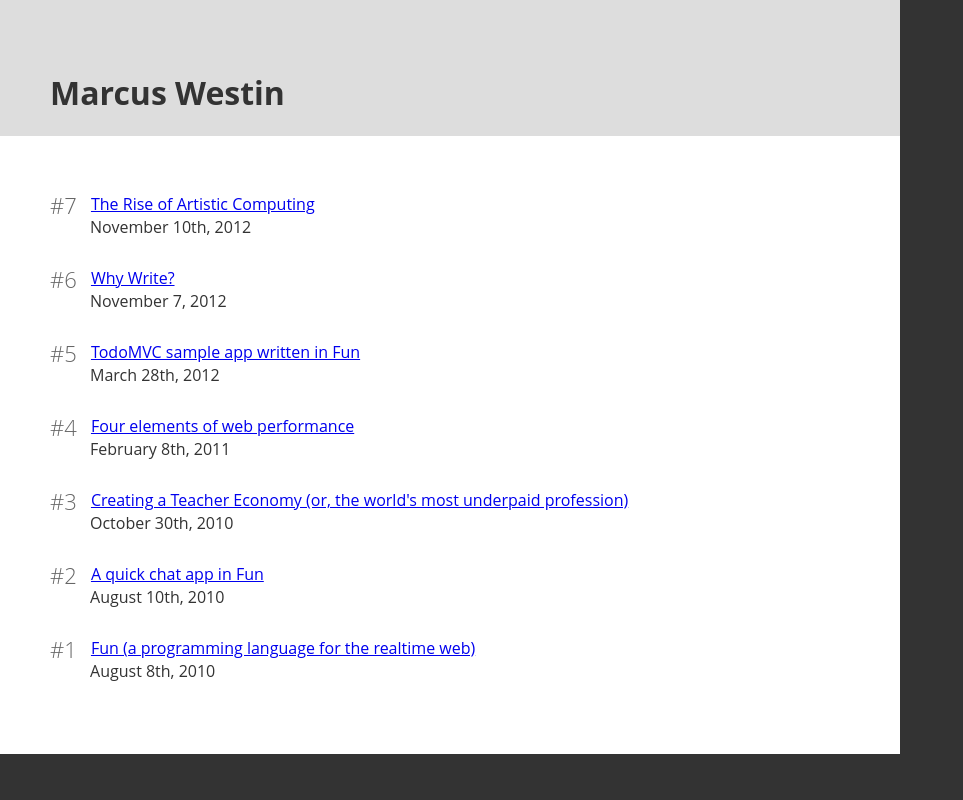
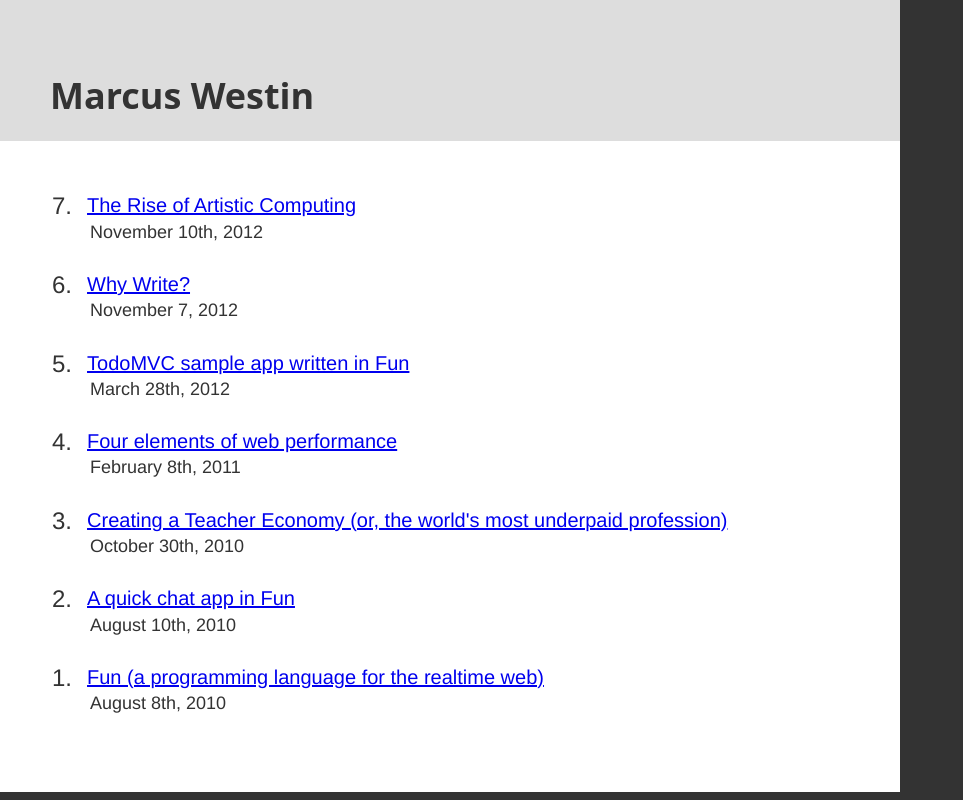
Before and after one commit to marcuswestin/marcuswest.in, a PHP site: page / in a window 1280 px wide. Shown: the whole page, without its empty margins (0-963 px from the left). Run offline with PHP 8.4, Linux system fonts and the light colour scheme.

Commit message:
more uniform styles, and prep for sections (designs, drawings)

```diff
--- a/index.css
+++ b/index.css
@@ -1,9 +1,15 @@
 html,
 body {
-  font-family: "Open Sans", Helvetica, Arial, sans-serif;
+  font-family: Helvetica, Arial, sans-serif;
   color: #333;
   margin: 0;
   background: #333;
+  font-weight: 100;
+  font-size: 18px;
+  line-height: 1.4em;
+}
+h1 {
+  line-height: 1.2em;
 }
 .unselectable {
   -moz-user-select: none;
@@ -22,22 +28,54 @@ body {
   text-decoration: none;
   color: #666;
 }
+.essays .sections a.essays {
+  background: #fff;
+}
+.sections {
+  display: none;
+}
+h1 {
+  font-family: "Open Sans";
+}
+h1 a {
+  text-decoration: none;
+  color: #333;
+}
+#landing .head,
+#landing .sections {
+  width: 800px;
+  float: left;
+}
 #landing .head {
-  width: 800px;
   padding: 50px 50px 0 50px;
   background: #ddd;
+}
+#landing .sections {
+  padding: 0 50px 0 50px;
+  background: #ddd;
+}
+#landing .sections a {
+  display: block;
   float: left;
+  padding: 10px 50px 0;
+  margin: 0;
+  border-radius: 2px 2px 0 0;
+  text-decoration: none;
 }
 #landing .posts {
   margin-left: 40px;
 }
+#landing .posts .post-listing .title {
+  font-size: 20px;
+  font-weight: 100;
+}
 #landing .posts .post-listing .count {
-  color: #666;
-  font-size: 22px;
-  margin: 0 10px 0 -40px;
+  color: #333;
+  font-size: 24px;
+  margin: 0 10px 0 -38px;
   position: relative;
-  top: 4px;
-  font-weight: 200;
+  top: 2px;
+  font-weight: 100;
   text-decoration: none;
 }
 #landing .side {
@@ -54,7 +92,7 @@ body {
   background: #fff;
 }
 #post {
-  width: 1400px;
+  width: 1410px;
 }
 #post .mainContent {
   float: left;
@@ -62,7 +100,7 @@ body {
 #post #disqus_thread {
   float: right;
   width: 480px;
-  padding: 70px 0 0 0;
+  padding: 174px 0 0 0;
   opacity: 0.8;
 }
 #post li {
@@ -106,10 +144,12 @@ body {
   cursor: default;
 }
 code {
+  font-family: "courier new";
   cursor: text;
-  padding: 1px 2px 0;
+  padding: 3px 2px 3px;
   position: relative;
   bottom: 1px;
+  font-weight: 100;
 }
 a,
 a > img {
@@ -126,6 +166,7 @@ pre,
 code {
   background-color: #002f58;
   color: #fff;
+  font-size: 14px;
 }
 code .string {
   color: #3ad900;
--- a/index.html
+++ b/index.html
@@ -8,53 +8,55 @@
 	<noscript style="width:50px; margin: 50px auto;">why not?</noscript>
 	<div id="landing">
 		<div class="head">
-			<h1>Marcus Westin</h1>
-			<!-- <a href="/">Essays</a>
-			<a href="/design">Design</a>
-			<a href="/drawings">Drawings</a> -->
+			<h1><a href="/">Marcus Westin</a></h1>
+		</div>
+		<div class="sections">
+			<a class="essays" href="/">Essays</a>
+			<a class="designs" href="/design">Designs</a>
+			<a class="drawings" href="/drawings">Drawings</a>
 		</div>
 		<div class="mainContent">
 
 		<div class="posts">
 							<div class="post-listing">
-					<a class="count" href="on/the-rise-of-artistic-computing">#7</a>
-					<a href="on/the-rise-of-artistic-computing/">The Rise of Artistic Computing</a>
+					<a class="count" href="on/the-rise-of-artistic-computing">7.</a>
+					<a class="title" href="on/the-rise-of-artistic-computing/">The Rise of Artistic Computing</a>
 					<div class="date"> November 10th, 2012 </div>
 				</div>
 				<br />
 							<div class="post-listing">
-					<a class="count" href="on/why-write">#6</a>
-					<a href="on/why-write/">Why Write?</a>
+					<a class="count" href="on/why-write">6.</a>
+					<a class="title" href="on/why-write/">Why Write?</a>
 					<div class="date"> November 7, 2012 </div>
 				</div>
 				<br />
 							<div class="post-listing">
-					<a class="count" href="on/fun-todomvc">#5</a>
-					<a href="on/fun-todomvc/">TodoMVC sample app written in Fun</a>
+					<a class="count" href="on/fun-todomvc">5.</a>
+					<a class="title" href="on/fun-todomvc/">TodoMVC sample app written in Fun</a>
 					<div class="date"> March 28th, 2012 </div>
 				</div>
 				<br />
 							<div class="post-listing">
-					<a class="count" href="on/four-performance-elements">#4</a>
-					<a href="on/four-performance-elements/">Four elements of web performance</a>
+					<a class="count" href="on/four-performance-elements">4.</a>
+					<a class="title" href="on/four-performance-elements/">Four elements of web performance</a>
 					<div class="date"> February 8th, 2011 </div>
 				</div>
 				<br />
 							<div class="post-listing">
-					<a class="count" href="on/teacher-economy">#3</a>
-					<a href="on/teacher-economy/">Creating a Teacher Economy (or, the world&#39;s most underpaid profession)</a>
+					<a class="count" href="on/teacher-economy">3.</a>
+					<a class="title" href="on/teacher-economy/">Creating a Teacher Economy (or, the world&#39;s most underpaid profession)</a>
 					<div class="date"> October 30th, 2010 </div>
 				</div>
 				<br />
 							<div class="post-listing">
-					<a class="count" href="on/fun-chat">#2</a>
-					<a href="on/fun-chat/">A quick chat app in Fun</a>
+					<a class="count" href="on/fun-chat">2.</a>
+					<a class="title" href="on/fun-chat/">A quick chat app in Fun</a>
 					<div class="date"> August 10th, 2010 </div>
 				</div>
 				<br />
 							<div class="post-listing">
-					<a class="count" href="on/fun-intro">#1</a>
-					<a href="on/fun-intro/">Fun (a programming language for the realtime web)</a>
+					<a class="count" href="on/fun-intro">1.</a>
+					<a class="title" href="on/fun-intro/">Fun (a programming language for the realtime web)</a>
 					<div class="date"> August 8th, 2010 </div>
 				</div>
 				<br />
@@ -78,6 +80,11 @@
 		ga.src = ('https:' == document.location.protocol ? 'https://ssl' : 'http://www') + '.google-analytics.com/ga.js';
 		var s = document.getElementsByTagName('script')[0]; s.parentNode.insertBefore(ga, s);
 	}, 3000)
+
+	;(function(){
+		var parts = document.location.pathname.split('/')
+		document.body.className += (parts[parts.length - 2] || 'essays')
+	}())
 	</script>
 </body>
 </html>
--- a/src/index.styl
+++ b/src/index.styl
@@ -1,4 +1,7 @@
-html, body { font-family "Open Sans", Helvetica, Arial, sans-serif; color:#333; margin 0; background #333; }
+html, body { font-family Helvetica, Arial, sans-serif; color:#333; margin 0; background #333; font-weight 100; font-size 18px; line-height 1.4em; }
+
+h1
+	line-height 1.2em;
 
 .unselectable {
 	-moz-user-select:none;
@@ -17,14 +20,32 @@ mobile = "screen and (max-device-width: 800px)"
 	.logo { text-decoration: none; color: #333; }
 	.twitter { text-decoration: none; color: #666; }
 
+.essays .sections a.essays
+	background #fff;
+.sections
+	display none;
+
+h1
+	font-family "Open Sans";
+	a
+		text-decoration none; color #333;
+
 #landing
+	.head, .sections
+		width contentWidth; float left;
 	.head
-		width contentWidth; padding contentSpace contentSpace 0 contentSpace; background #ddd; float left;
+		padding contentSpace contentSpace 0 contentSpace; background #ddd;
+	.sections
+		padding 0 contentSpace 0 contentSpace; background #ddd;
+		a
+			display block; float left; padding 10px 50px 0; margin 0; border-radius 2px 2px 0 0; text-decoration none;
 	.posts
 		margin-left 40px;
 		.post-listing
+			.title
+				font-size 20px; font-weight 100;
 			.count
-				color #666; font-size 22px; margin 0 10px 0 -40px; position relative; top 4px; font-weight 200; text-decoration none;
+				color #333; font-size 24px; margin 0 10px 0 -38px; position relative; top 2px; font-weight 100; text-decoration none;
 	.side
 		float left; color #fff;
 		a
@@ -34,9 +55,9 @@ mobile = "screen and (max-device-width: 800px)"
 	float left; width contentWidth; padding contentSpace; background #fff;
 
 #post
-	width 1400px;
+	width contentTotalWidth + 510px;
 	.mainContent { float: left; }
-	#disqus_thread { float: right; width: 480px; padding: 70px 0 0 0; opacity: .8; }
+	#disqus_thread { float: right; width: 480px; padding: 174px 0 0 0; opacity: .8; }
 	li { margin: 0 0 6px 0; }
 
 narrowContent()
@@ -56,12 +77,12 @@ narrowContent()
 	narrowContent()
 
 * { cursor: default; }
-code { cursor: text; padding: 1px 2px 0; position: relative; bottom: 1px; }
+code { font-family "courier new"; cursor: text; padding: 3px 2px 3px; position: relative; bottom: 1px; font-weight 100; }
 a, a > img { cursor: pointer; }
 
 pre { padding: 5px 0 3px 7px; line-height: 20px; width:100%; overflow:auto; -webkit-overflow-scrolling: touch; }
 
-pre, code { background-color: #002f58; color: #fff; }
+pre, code { background-color: #002f58; color: #fff; font-size 14px; }
 
 code .string { color: #3ad900; }
 code .keyword { color: #ffee7d; }
```
Also changed, not shown: scripts/compile.js (+5 -4 lines), scripts/runDev.js (+14 -2 lines), src/landingTemplate.html (added, +11 -0 lines), src/mainTemplate.html (renamed from src/index.html, +12 -15 lines), src/on/postTemplate.html (renamed from src/on/template.html). Lines whose indentation alone changed are shown as unchanged.
